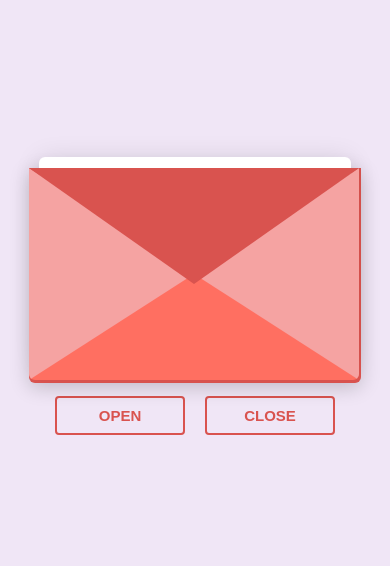
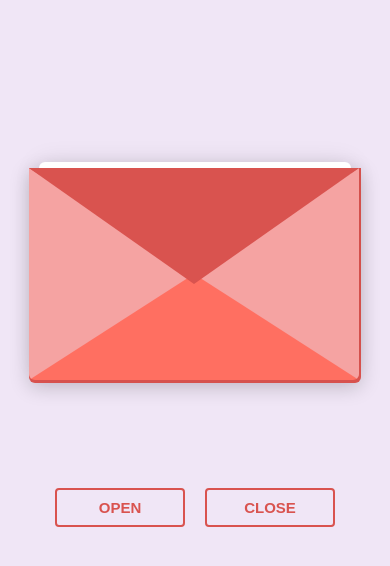
Before and after one commit to 4nj4g/National-Bf-Day, a plain HTML site: page index.html in a window 390 px wide. Drawn offline with nearby package versions, Linux system fonts and the light colour scheme.

Commit message:
Add files via upload

```diff
--- a/style.css
+++ b/style.css
@@ -307,7 +307,7 @@ body {
   .letter {
     width: 94%;
     height: 94%;
-    top: -5%;
+    top: -3%;
     font-size: 1.3rem;
   }
 
@@ -333,6 +333,7 @@ body {
     padding: 10px 16px;
     margin: 8px;
     min-width: 130px;
+    margin-top: 100px;
   }
 
   .heart:before,
```
